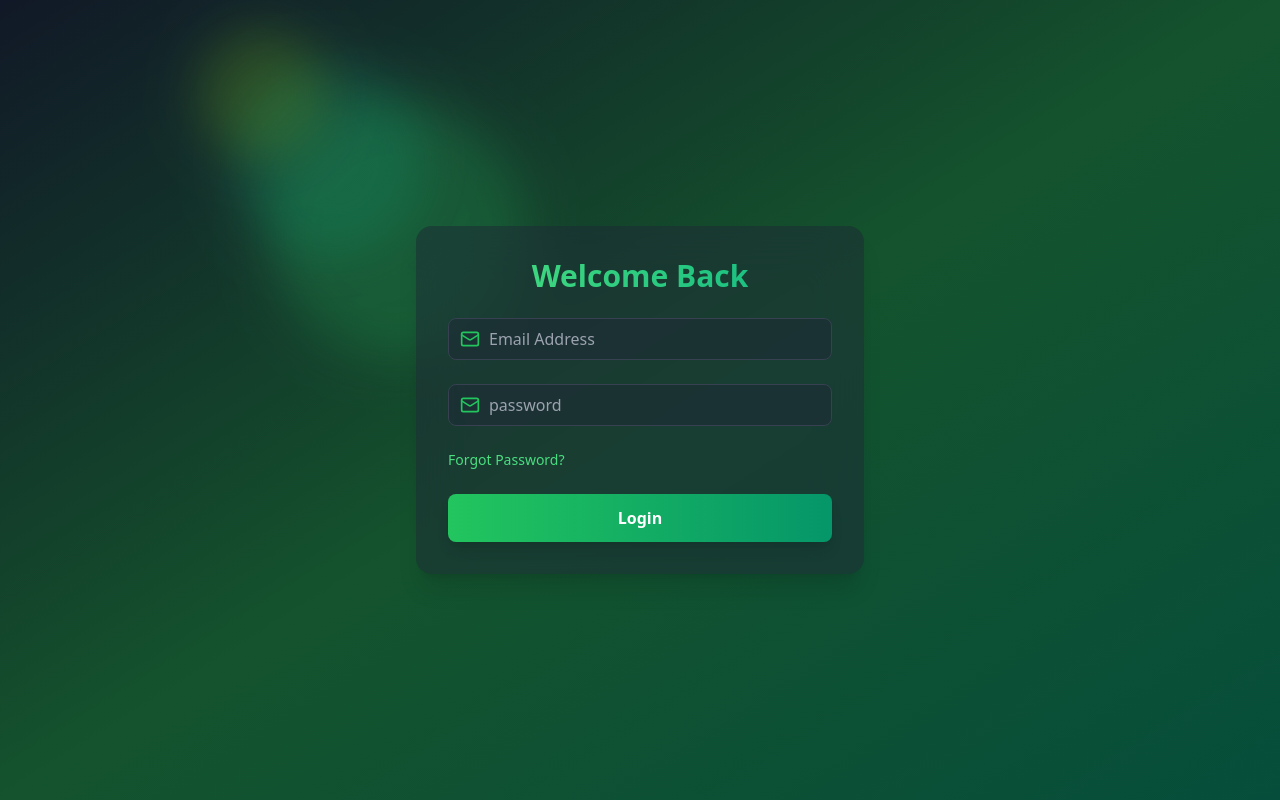
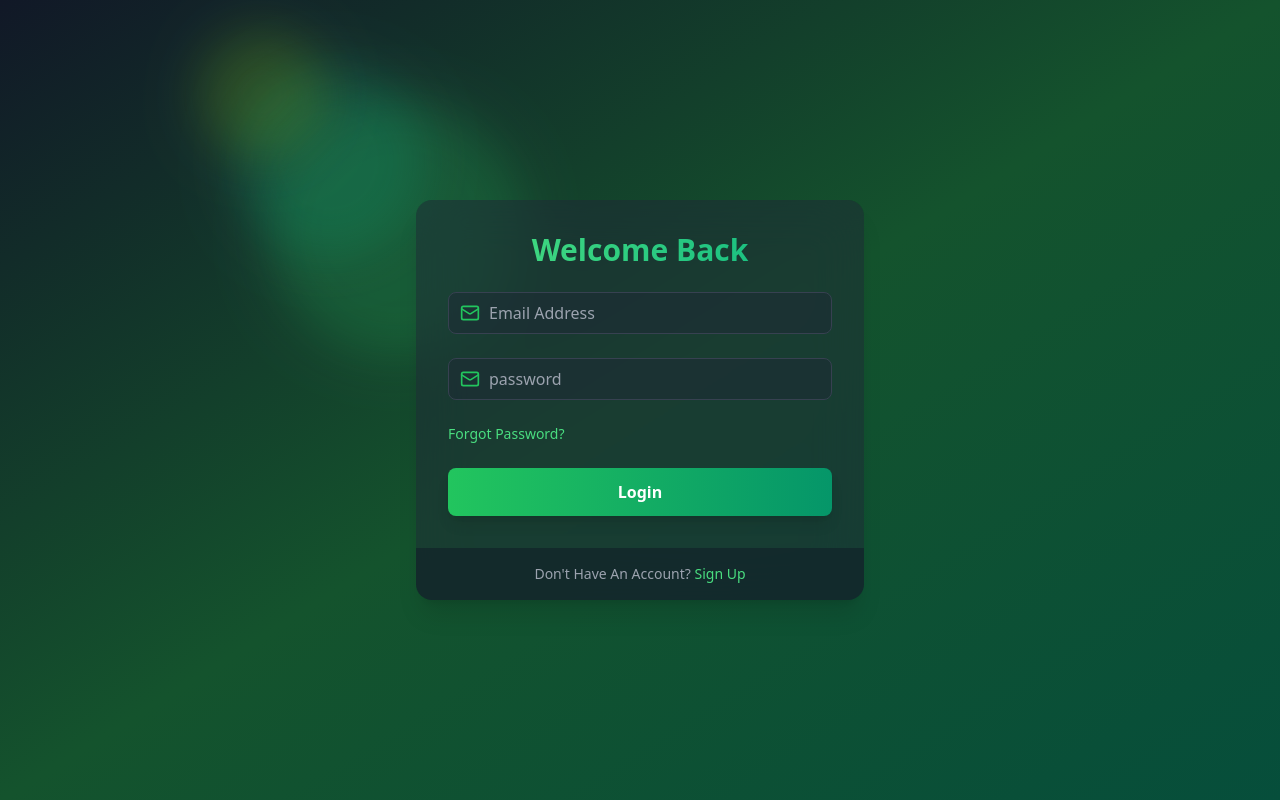
Before and after one commit to goel-anubhav/MERN-Auth-01, a React (Vite) app in the folder frontend/: page /login in a window 1280 px wide. Built offline with nearby package versions, Linux system fonts and the light colour scheme.

Commit message:
Added Sign up button in login page

```diff
--- a/frontend/src/Pages/LoginPage.jsx
+++ b/frontend/src/Pages/LoginPage.jsx
@@ -64,6 +64,15 @@ const LoginPage = () => {
           </motion.button>
         </form>
       </div>
+      <div className="px-8 py-4 bg-gray-900 bg-opacity-50 flex justify-center">
+        <p className="text-sm text-gray-400">
+          Don't Have An Account?{" "}
+          <Link to="/signup " className="text-green-400 hover:underline">
+            {" "}
+            Sign Up
+          </Link>
+        </p>
+      </div>
     </motion.div>
   );
 };
```
